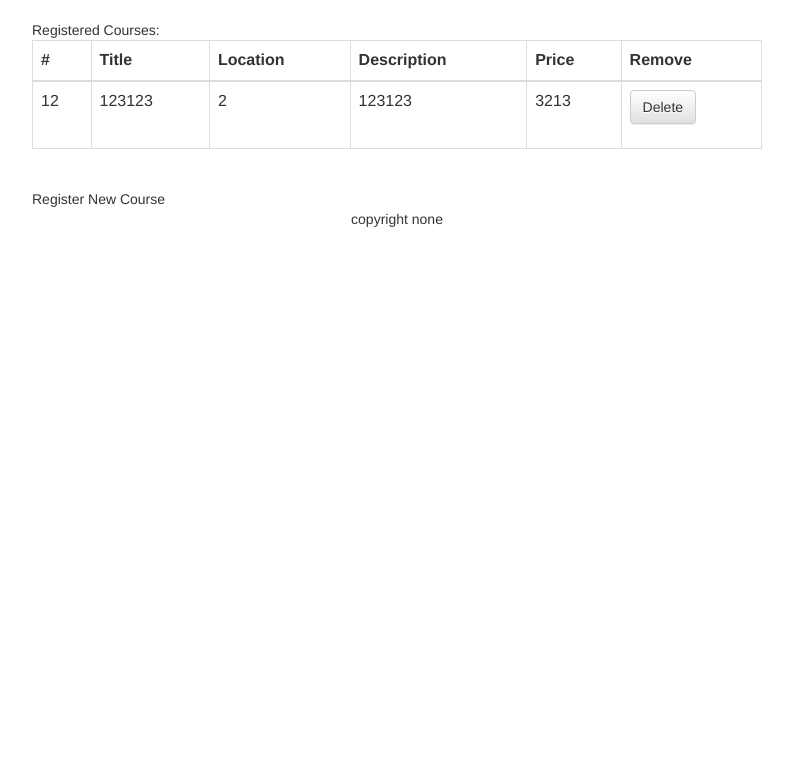
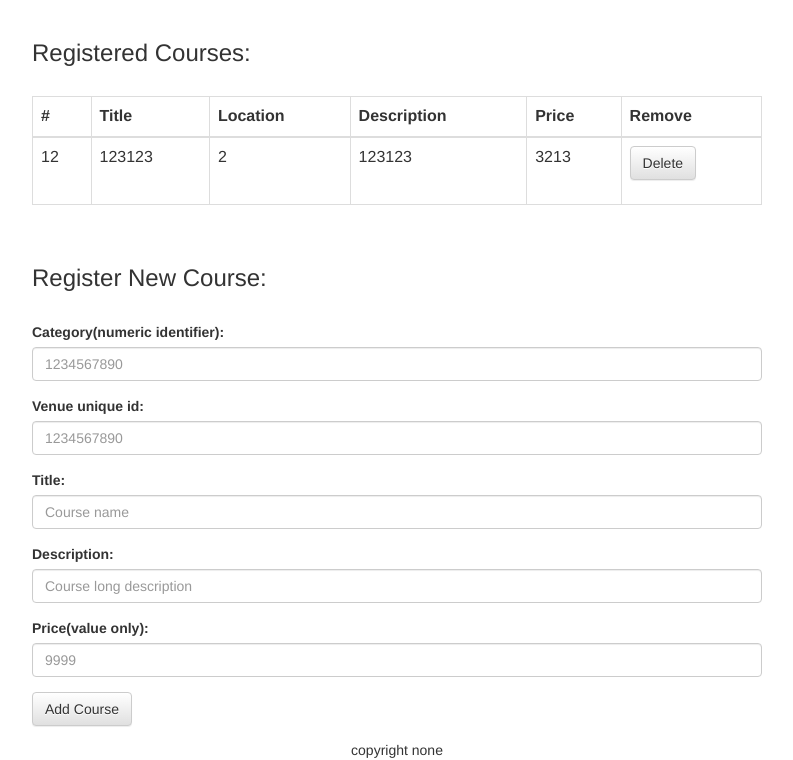
Before and after one commit to mboch1/NMT-Website, a PHP site: page /NMT-Website/admin/adminIndex.php in a window 1280 px wide. Shown: the part 82-842 px from the top of the page, without its empty margins (243-1036 px from the left). Before the commit the page ends 309 px from the top, so only its background shows below. Run offline with PHP 8.4, Linux system fonts and the light colour scheme; a user stored in the database is signed in; data comes from the database, SQL or seed files in the repository; some libraries are stand-ins or nearby versions.

Commit message:
0.08v
- added new course registration
- minor typo fixes

```diff
--- a/admin/adminIndex.php
+++ b/admin/adminIndex.php
@@ -70,7 +70,7 @@
                         else{
                         echo"
                         <li class='nav-item dropdown'>
-                            <a class='nav-link dropdown-toggle' data-toggle='dropdown' href='#' role='button' aria-haspopup='true' aria-expanded='false'>Register/Login</a>
+                            <a class='nav-link dropdown-toggle' data-toggle='dropdown' href='#' role='button' aria-haspopup='true' aria-expanded='false'>Login</a>
                             <div class='dropdown-menu'>
                               <a class='dropdown-item' href='#'>
                                 <form action='php/adminLogin.php' method='post'>
@@ -102,14 +102,38 @@
         <div class="row">
             <div class="col-2"></div>
             <div class="col">
-                Registered Courses:<br>
-                <?php
+            <?php
                 if(isset($_SESSION['username'])!=""){
-                    getCourses($con);
-                }
-                ob_end_flush();?><br>
-                Register New Course <br>
+                //load courses from db:
+                getCourses($con);
+                //register new course to db:
+                echo" <h3>Register New Course:</h3><br>
+                <form action='".addNewCourse($con)."' method='post'>
+                    <div class='form-group'>
+                        <label for='category'>Category(numeric identifier):</label>
+                        <input type='value' class='form-control' name='category' id='category' placeholder='1234567890' required>
+                    </div>
+                    <div class='form-group'>
+                        <label for='venue'>Venue unique id:</label>
+                        <input type='value' class='form-control' name='venue' id='venue' placeholder='1234567890' required>
+                    </div>
+                    <div class='form-group'>
+                        <label for='title'>Title:</label>
+                        <input type='text' class='form-control' name='title' id='title' placeholder='Course name' required>
+                    </div>
+                    <div class='form-group'>
+                        <label for='description'>Description:</label>
+                        <input type='text' class='form-control' name='description' id='description' placeholder='Course long description' required>
+                    </div>
+                    <div class='form-group'>
+                        <label for='price'>Price(value only):</label>
+                        <input type='value' class='form-control' name='price' id='price' placeholder='9999' required>
+                    </div>
+                  <button type='submit' name='addCourse' class='btn btn-default'>Add Course</button>
                 </form>
+               ";
+            }
+               ob_end_flush();?>
             </div>
             <div class="col-2"></div>
         </div>
--- a/admin/php/adminLogin.php
+++ b/admin/php/adminLogin.php
@@ -34,7 +34,7 @@
                 $_SESSION['username'] = $username; // Start Session
                 $_SESSION['password'] = $password2;
                 echo "Welcome Admin, redirecting you to the admin panel";
-                header("refresh:6, url=http://localhost/NMT-Website/admin/adminIndex.php");
+                header('Location: '.$_SERVER['HTTP_REFERER']);
             }
             //test account
             else if($username=="admin2@email.com"&&$password2=="1234")
--- a/admin/php/scripts.php
+++ b/admin/php/scripts.php
@@ -5,7 +5,8 @@ function getCourses(mysqli $con){
 
   $result = mysqli_query($con,"SELECT * FROM courses");
 
-     echo"<div class='table-responsive'>
+     echo"<h3>Registered Courses: </h3><br>
+          <div class='table-responsive'>
             <table class='table table-bordered'>
               <thead>
                 <tr>
@@ -40,14 +41,30 @@ function getCourses(mysqli $con){
         echo"
           </tbody>
         </table>
-      </div>";
+      </div>
+      <br>";
 }
 
 function deleteCourse(mysqli $con, $id){
+  if(isset($_POST[$id])){
+    mysqli_query($con, "DELETE FROM courses where id=$id");
+    header("refresh:0, url=http://localhost/NMT-Website/admin/adminIndex.php");
+  }
+}
 
-    if(isset($_POST[$id])){
-      mysqli_query($con, "DELETE FROM courses where id=$id");
-      header("refresh:0, url=http://localhost/NMT-Website/admin/adminIndex.php");
-    }
+function addNewCourse(mysqli $con){
+  if(isset($_POST['addCourse'])){
+    $category = $_POST['category'];
+    $venue = $_POST['venue'];
+    $title = $_POST['title'];
+    $description = $_POST['description'];
+    $price = $_POST['price'];
+
+    $insert_data = "INSERT INTO courses (course_category_id, course_venue_id, course_title, course_description, course_price) VALUES ('$category','$venue', '$title', '$description', '$price')";
+
+    $insert_data_query = mysqli_query($con, $insert_data);
+
+    header("refresh:0, url=http://localhost/NMT-Website/admin/adminIndex.php");
   }
-  ?>
+}
+?>
```
